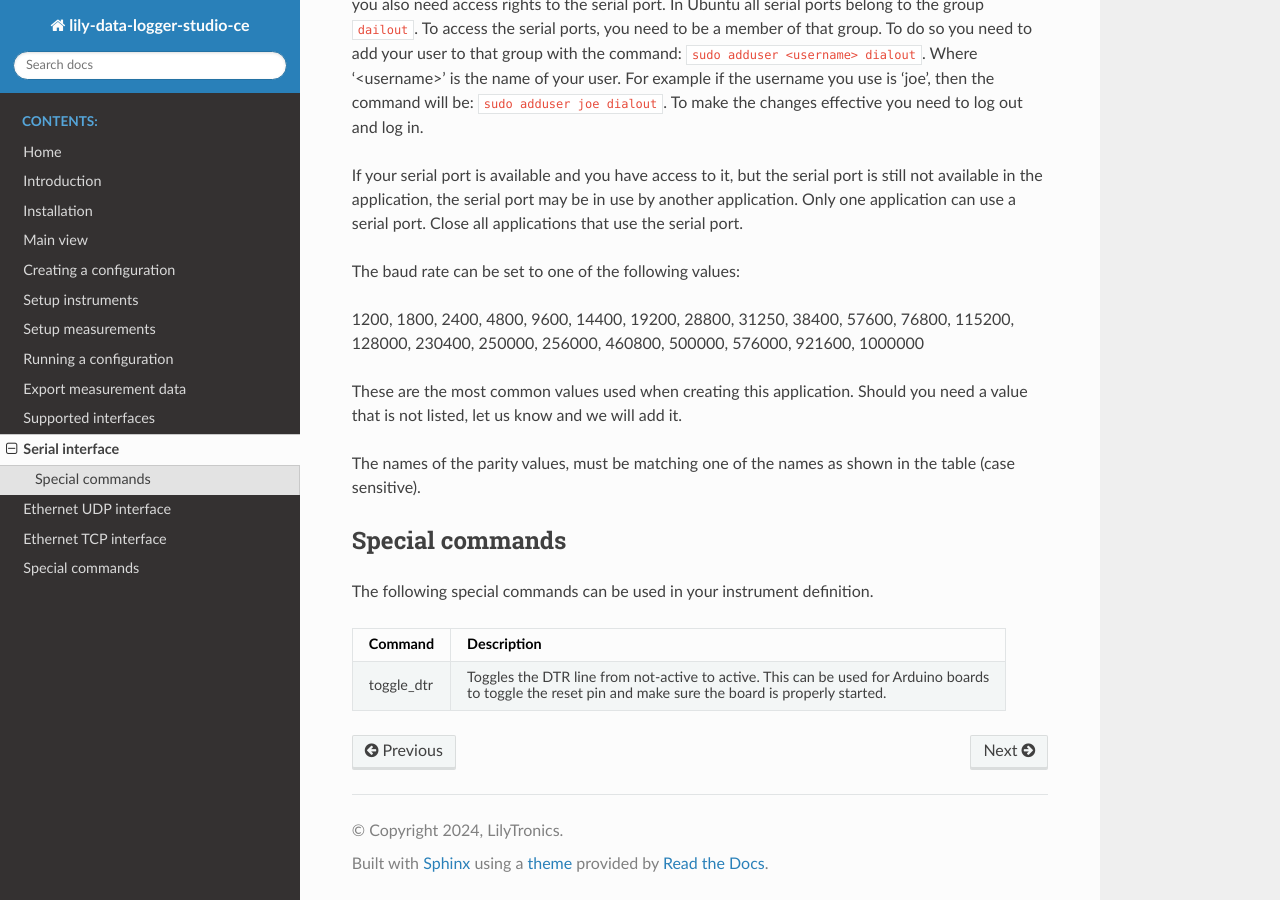
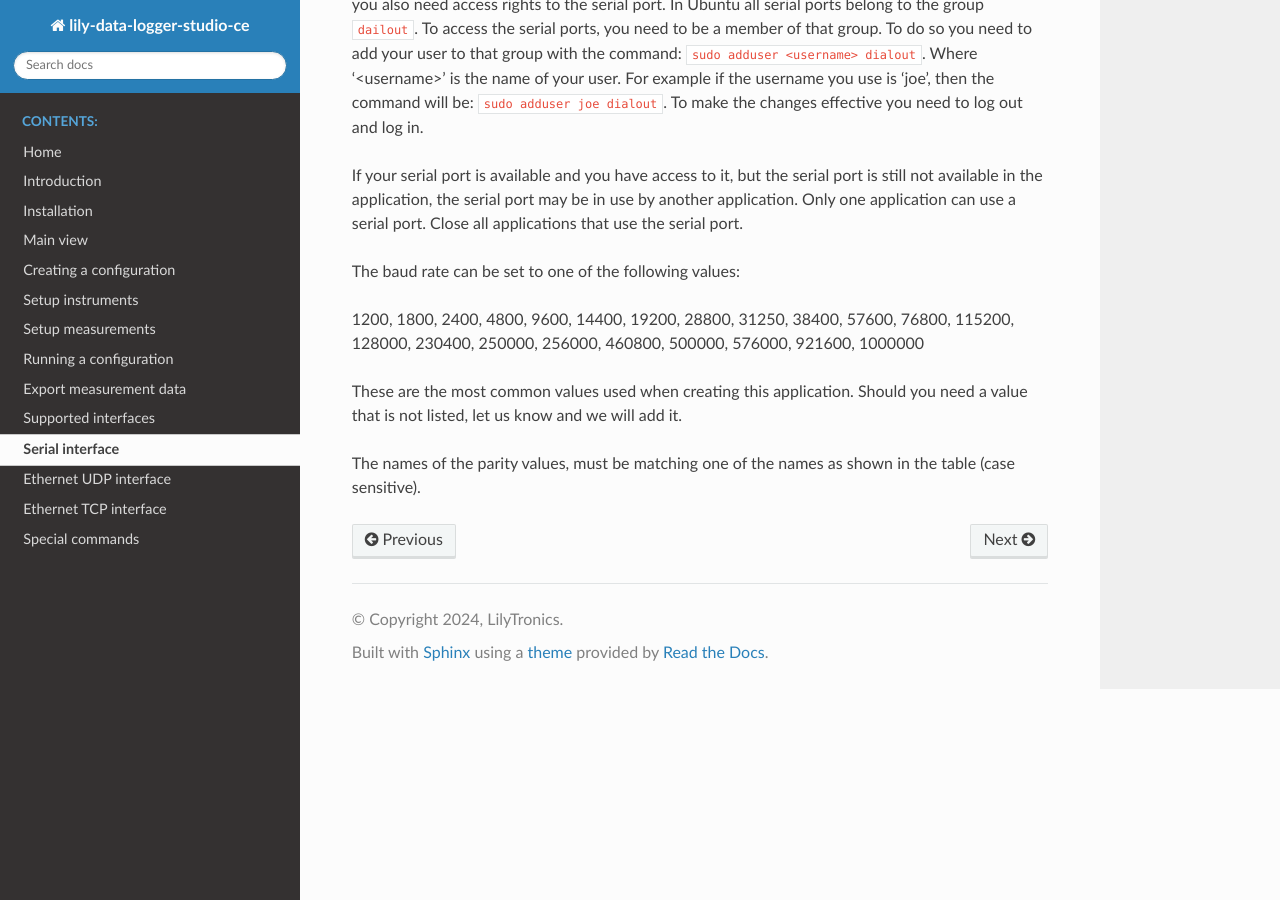
Before and after one commit to LilyTronics/lily_data_logger_software, a Sphinx documentation site: the page built from docs/serial_interface.rst, in a window 1280 px wide and 900 px high, scrolled down 841 px. Built offline with Sphinx 7.4.7 and the Read the Docs theme 2.0.0, drawn with Linux system fonts in a browser that asks for light colours.

Commit message:
move special commands to separate page

```diff
--- a/docs/serial_interface.rst
+++ b/docs/serial_interface.rst
@@ -50,16 +50,3 @@ These are the most common values used when creating this application. Should you
 that is not listed, let us know and we will add it.
 
 The names of the parity values, must be matching one of the names as shown in the table (case sensitive).
-
-Special commands
-----------------
-
-The following special commands can be used in your instrument definition.
-
-============ =====================================================================================
- Command      Description
-============ =====================================================================================
- toggle_dtr   Toggles the DTR line from not-active to active. This can be used for Arduino boards
-
-              to toggle the reset pin and make sure the board is properly started.
-============ =====================================================================================
```
